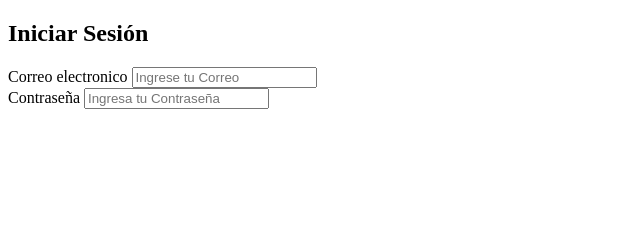
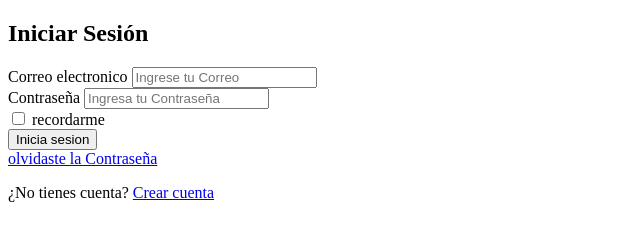
Before and after one commit to Oscar-code21/LenguajedeMarcas, a plain HTML site: page Lenguaje de Marca/iniciasesion.html in a window 1280 px wide. Shown: the whole page, without its empty margins (0-640 px from the left). Drawn offline with Linux system fonts and the light colour scheme.

Commit message:
Add files via upload

```diff
--- a/Lenguaje de Marca/iniciasesion.html
+++ b/Lenguaje de Marca/iniciasesion.html
@@ -16,14 +16,23 @@
                 </div>
                 <div class="Input-group"></div>
                     <label for="password">Contraseña</label>
-                <input type="password" id="password" name="password" required placeholder="Ingresa tu Contraseña">
-
+                    <input type="password"  name="password" required placeholder="Ingresa tu Contraseña">
+                </div>
+                <div class="remember-me">
+                    <input type="checkbox" name="remember">
+                    <label for="remember">recordarme</label>
+                </div>
+                <button type="submit" class="btn-login">Inicia sesion</button>
             </form>
+            <div class="forgot-password">
+                <a href="#">olvidaste la Contraseña</a>
+            </div>
+            <div class="Singup-link">
+                <p> ¿No tienes cuenta? <a href="#"> Crear cuenta</a></p>
 
             </div>
+        </div>
+    </div>
 
-
-
-    </div>
 </body>
 </html>
```
Also changed, not shown: Lenguaje de Marca/index.html (+7 -2 lines). Lines whose indentation alone changed are shown as unchanged.
